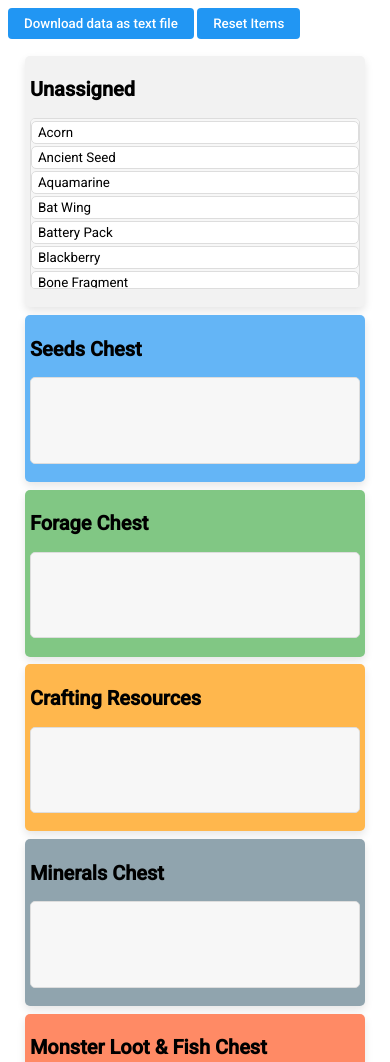
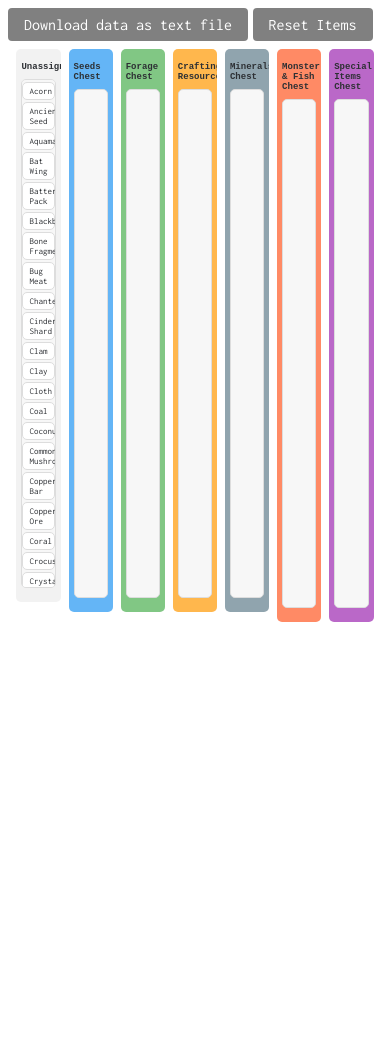
Before and after one commit to sdinukad/StardewChestCategories, a plain HTML site: page index.html in a window 390 px wide. Shown: the top 1062 px of the page. After the commit the page ends 844 px from the top, so only its background shows below. Drawn offline with nearby package versions, Linux system fonts and the light colour scheme.

Commit message:
item limits, reset item button and visual
Implemented item limits, improved drag-and-drop functionality, and added reset items button

```diff
--- a/index.html
+++ b/index.html
@@ -4,48 +4,48 @@
   <meta charset="UTF-8">
   <meta name="viewport" content="width=device-width, initial-scale=1.0">
   <link rel="stylesheet" href="styles.css">
-  <link rel="stylesheet" href="https://fonts.googleapis.com/css?family=Roboto:400,500&display=swap">
+  <link rel="stylesheet" href="https://fonts.googleapis.com/css2?family=Inconsolata">
   <title>Drag and Drop List</title>
 </head>
 <body>
-  <div>
+  <div id="buttonbar">
     <button id="download-button" class="material-button">Download data as text file</button>
     <button id="reset-button" class="material-button">Reset Items</button> <!-- Add reset button -->
   </div>
     <div id="app">
     <!-- Categories -->
     <div class="category" id="unassigned">
-      <h2>Unassigned</h2>
+      <h2>Unassigned<br><span class="counter"></span></h2>
       <ul class="sortable-list connected-sortable"></ul>
     </div>
 
     <div class="category" id="seeds">
-      <h2>Seeds Chest</h2>
+      <h2>Seeds Chest<br><span class="counter"></span></h2>
       <ul class="sortable-list connected-sortable"></ul>
     </div>
 
     <div class="category" id="forage">
-      <h2>Forage Chest</h2>
+      <h2>Forage Chest<br><span class="counter"></span></h2>
       <ul class="sortable-list connected-sortable"></ul>
     </div>
 
     <div class="category" id="crafting">
-      <h2>Crafting Resources</h2>
+      <h2>Crafting Resources<br><span class="counter"></span></h2>
       <ul class="sortable-list connected-sortable"></ul>
     </div>
 
     <div class="category" id="minerals">
-      <h2>Minerals Chest</h2>
+      <h2>Minerals Chest<br><span class="counter"></span></h2>
       <ul class="sortable-list connected-sortable"></ul>
     </div>
 
     <div class="category" id="monster">
-      <h2>Monster Loot & Fish Chest</h2>
+      <h2>Monster & Fish Chest<br><span class="counter"></span></h2>
       <ul class="sortable-list connected-sortable"></ul>
     </div>
 
     <div class="category" id="special">
-      <h2>Special Items Chest</h2>
+      <h2>Special Items Chest<br><span class="counter"></span></h2>
       <ul class="sortable-list connected-sortable"></ul>
     </div>
   </div>
--- a/script.js
+++ b/script.js
@@ -80,14 +80,22 @@ const items = [
     "Winter Root",
     "Wood"
   ];
-
-
   const unassignedList = $("#unassigned .sortable-list");
 
-  // Load data from local storage if available
-  window.onload = function() {
+  const categoryLimits = {
+    unassigned: 80, // Limit for Unassigned category
+    seeds: 3,
+    forage: 36,
+    crafting: 36,
+    minerals: 36,
+    monster: 36,
+    special: 36,
+    // Define limits for other categories
+  };
+
+  $(document).ready(function() {
     loadListDataFromLocalStorage();
-    // If local storage data is not available, populate with initial items
+
     if (unassignedList.children().length === 0) {
       items.forEach(item => {
         unassignedList.append(`<li>${item}</li>`);
@@ -96,11 +104,23 @@ const items = [
 
     $(".sortable-list").sortable({
       connectWith: ".connected-sortable",
-      stop: function() {
-        // Save data to local storage when a drag-and-drop operation is done
+      receive: function(event, ui) {
+        const targetCategoryId = $(this).parent().attr("id");
+        const originalList = ui.sender;
+        const originalCategoryId = originalList.parent().attr("id");
+
+        if (currentItemCount(targetCategoryId) > categoryLimits[targetCategoryId]) {
+          originalList.sortable("cancel");
+          return; // Don't proceed if the target list is full
+        }
+
+        enforceItemLimit(targetCategoryId); // Enforce limit for the target category
+        updateCounters(originalCategoryId); // Update the counter for the original category
+        updateCounters(targetCategoryId); // Update the counter for the target category
         saveListDataToLocalStorage();
       }
     });
+
 
     $("#download-button").click(function() {
       const categories = $(".category");
@@ -122,7 +142,48 @@ const items = [
       a.download = "categorized_items.txt";
       a.click();
     });
-  };
+
+    const resetButton = document.getElementById("reset-button");
+    resetButton.addEventListener("click", function() {
+      const allItems = [];
+      $(".category .sortable-list li").each(function() {
+        allItems.push($(this).text());
+      });
+
+      $(".category .sortable-list").empty();
+
+      unassignedList.empty();
+      allItems.forEach(item => {
+        unassignedList.append(`<li>${item}</li>`);
+      });
+
+      $(".category").each(function(index, category) {
+        const categoryId = $(category).attr("id");
+        const itemCount = $("#" + categoryId + " .sortable-list li").length;
+        $("#" + categoryId + " .counter").text(`(${itemCount}/${categoryLimits[categoryId]})`);
+      });
+
+      localStorage.removeItem("categoryData");
+    });
+  });
+
+  function enforceItemLimit(categoryId) {
+    const currentList = $("#" + categoryId + " .sortable-list");
+    const currentItemCount = currentList.children().length;
+
+    if (currentItemCount > categoryLimits[categoryId]) {
+      const exceededItems = currentList.children().slice(categoryLimits[categoryId]);
+      unassignedList.append(exceededItems);
+      currentList.children().slice(categoryLimits[categoryId]).remove();
+    }
+
+    $(".sortable-list").sortable("refresh"); // Refresh the sortable lists
+  }
+
+  function currentItemCount(categoryId) {
+    return $("#" + categoryId + " .sortable-list li").length;
+  }
+
 
   function saveListDataToLocalStorage() {
     const categories = $(".category");
@@ -152,6 +213,14 @@ const items = [
         items.forEach(item => {
           categoryList.append(`<li>${item}</li>`);
         });
+
+        const itemCount = items.length;
+        $("#" + categoryId + " .counter").text(`(${itemCount}/${categoryLimits[categoryId]})`);
       });
     }
   }
+
+  function updateCounters(categoryId) {
+    const currentItemCount = $("#" + categoryId + " .sortable-list li").length;
+    $("#" + categoryId + " .counter").text(`(${currentItemCount}/${categoryLimits[categoryId]})`);
+  }
--- a/styles.css
+++ b/styles.css
@@ -1,13 +1,14 @@
 body {
-    font-family: "Roboto", sans-serif;
-    font-size: 16px;
+    font-family: "Inconsolata", sans-serif;
+    font-size: smaller;
+    color: #2d3034;
   }
 
   .material-button {
-    font-family: "Roboto", sans-serif;
-    font-weight: 500;
-    font-size: irem;
-    background-color: #2196F3;
+    font-family: "Inconsolata", sans-serif;
+    font-weight: 100;
+    font-size: 1rem;
+    background-color: #808080;
     color: white;
     border: none;
     border-radius: 4px;
@@ -22,23 +23,26 @@ body {
 
   #app {
     display: flex;
-    flex-wrap: wrap;
     gap: 2vw;
     justify-content: center;
-    padding: 2vh;
+    padding: 1vh;
   }
 
   .category {
     border-radius: 5px;
     padding: 10px;
-    width: 10.5vw;
-    box-shadow: 0 4px 8px rgba(0, 0, 0, 0.1);
+    width: 100%;
     height: 80vh;
-    overflow: auto;
+    overflow:auto;
+    background-color: #f2f2f2;
   }
 
   .category .sortable-list {
     overflow: auto;
+  }
+
+  .category:nth-child(2n) {
+    background-color: #f7f7f7;
   }
 
   #unassigned {
@@ -69,12 +73,11 @@ body {
     background-color: #ba68c8;
   }
 
-
   .connected-sortable {
     list-style-type: none;
     padding: 0;
     min-height: 60vh;
-    max-height:75vh;
+    max-height:70vh;
     border: 1px solid #ddd;
     border-radius: 5px;
     background-color: #f7f7f7;
@@ -92,22 +95,25 @@ body {
 
   .connected-sortable li:active {
     cursor:grabbing;
+    opacity:50%;
   }
 
   @media (max-width: 768px) {
       body {
-        font-size: smaller;
+          font-size: xx-small;
       }
 
+      h2{
+        font-size: xx-small;
+        font-family: monospace;
+      }
       .category {
           width: 100%;
           height: 20%;
-        max-height: 20%;
           padding: 5px; /* Reduced padding for smaller screens */
       }
 
       .connected-sortable {
-        min-height: 10vh;
           max-height: 20vh;
       }
 
@@ -115,3 +121,11 @@ body {
           padding: 3px 6px;
       }
   }
+  .counter {
+    font-size: small;
+    font-weight: normal;
+    color: #2d3034;
+  }
+  body {
+    user-select: none;
+  }
```
Also changed, not shown: 1 other file. Lines whose indentation alone changed are shown as unchanged.
